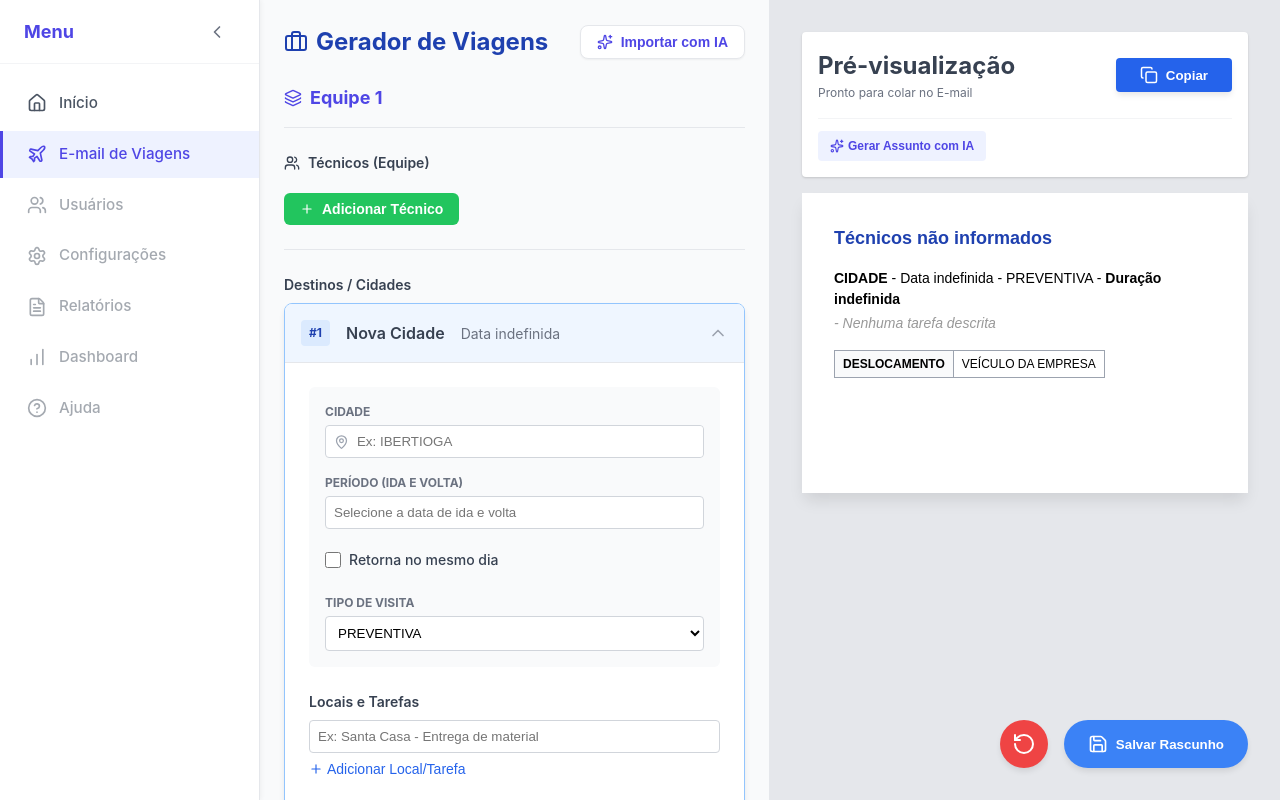
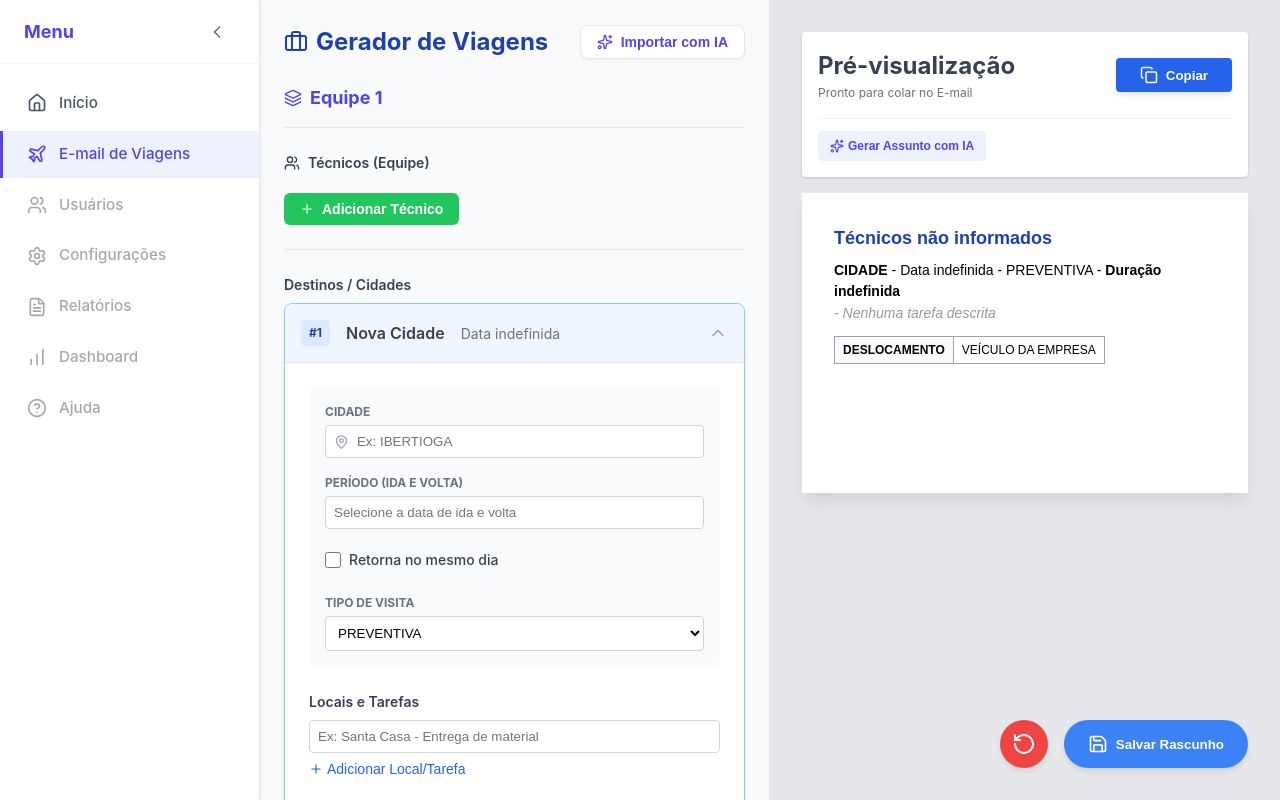
Before and after one commit to SrPhilippe/CIRURTEC, a React (Vite) app: page /CIRURTEC/email-viagem in a window 1280 px wide. Built offline with nearby package versions, Linux system fonts and the light colour scheme.

Commit message:
Message Format margin reduction

```diff
--- a/src/pages/EmailViagem.jsx
+++ b/src/pages/EmailViagem.jsx
@@ -813,7 +813,7 @@ export default function TravelEmail() {
                             color: '#1e40af', // Blue-800
                             fontWeight: 'bold',
                             fontSize: '18px',
-                            marginBottom: '16px',
+                            marginBottom: '8px',
                             wordBreak: 'break-word'
                         }}>
                             {formatTechnicians(group.technicians)}
@@ -821,9 +821,9 @@ export default function TravelEmail() {
 
                         {/* LOOP DE DESTINOS DO GRUPO */}
                         {group.destinations.map((dest, index) => (
-                            <div key={dest.id} style={{ marginBottom: '16px' }}>
+                            <div key={dest.id} style={{ marginBottom: '8px' }}>
                                 {/* LINHA 1: CIDADE - DATA - TIPO - PERNOITE */}
-                                <div style={{ fontSize: '14px', lineHeight: '1.5', marginBottom: '4px', wordBreak: 'break-word' }}>
+                                <div style={{ fontSize: '14px', lineHeight: '1.5', marginBottom: '2px', wordBreak: 'break-word' }}>
                                     <strong style={{ textTransform: 'uppercase' }}>{dest.city || 'CIDADE'}</strong>
                                     {' - '}
                                     {formatDateRange(dest.startDate, dest.endDate)}
@@ -834,7 +834,7 @@ export default function TravelEmail() {
                                 </div>
 
                                 {/* LINHA 2+: TAREFAS */}
-                                <div style={{ fontSize: '14px', lineHeight: '1.4', marginBottom: '8px', wordBreak: 'break-word' }}>
+                                <div style={{ fontSize: '14px', lineHeight: '1.4', marginBottom: '4px', wordBreak: 'break-word' }}>
                                     {dest.tasks.filter(t => t).map((task, tIndex) => (
                                     <div key={tIndex}>- {task}</div>
                                     ))}
```
